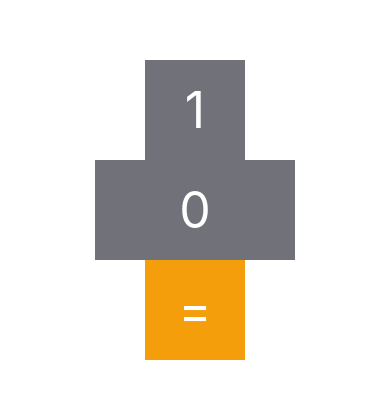
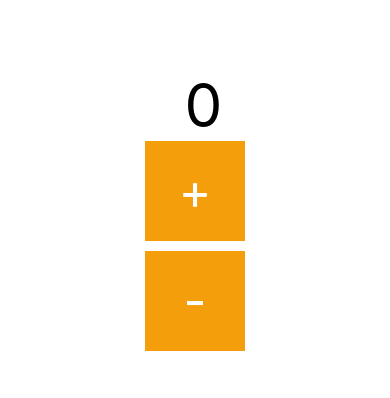
Before and after one commit to JungMunGyu/React-Native-Study, a React Native app: screen / in a window 390 px wide. Shown: the part 212-610 px from the top of the page. Built offline with nearby package versions, Linux system fonts and the light colour scheme.

Commit message:
[2장] useState를 사용하여 더하기 빼기 구현

```diff
--- a/src/App.js
+++ b/src/App.js
@@ -1,38 +1,25 @@
 import { StatusBar } from 'expo-status-bar';
-import { StyleSheet, View } from 'react-native';
+import { StyleSheet, View, Text } from 'react-native';
 import Button, { ButtonTypes } from './components/Button';
+import { useState } from 'react';
 export default function App() {
-  // 1장 내용
-  //   const name = 'MunGyu';
-  //   const add = (a, b) => a + b;
-  //   const isFullname = false;
-  //   <Text>1 + 2 = {add(1, 2)}</Text>
-  //   <Text>{isFullname === true ? name + ' Jung' : name}</Text>
-
-  //2장 - 스타일
-  //   {/* <Text style={styles.error}>Error Message</Text>
-  //       {/* 여러개의 스타일 시트 전달 -> 배열 형태 , 뒤에가 앞을 덮어쓴다*/}
-  //       <Text style={[styles.text, styles.error]}>Error Message</Text>
-  //       <Text style={[styles.error, styles.text]}>Error Message</Text>
-  //       {/* 조건에 따라 에러가 있을때 에러메세지 출력 */}
-  //       <Text style={[styles.text, isError && styles.error]}>Error Message</Text>
-
+  const [result, setResult] = useState(0);
   return (
     <View style={styles.container}>
+      <Text style={{ fontSize: 60 }}> {result}</Text>
       <Button
-        title="1"
-        onPress={() => {}}
-        buttonStyle={{ width: 100, height: 100 }}
-        buttonType={ButtonTypes.NUMBER}
+        title="+"
+        onPress={() => {
+          setResult(result + 1);
+        }}
+        buttonStyle={{ width: 100, height: 100, marginBottom: 10 }}
+        buttonType={ButtonTypes.OPERATOR}
       />
       <Button
-        title="0"
-        onPress={() => {}}
-        buttonStyle={{ width: 200, height: 100 }}
-      />
-      <Button
-        title="="
-        onPress={() => {}}
+        title="-"
+        onPress={() => {
+          setResult(result - 1);
+        }}
         buttonStyle={{ width: 100, height: 100 }}
         buttonType={ButtonTypes.OPERATOR}
       />
@@ -60,3 +47,18 @@ const styles = StyleSheet.create({
     color: 'red',
   },
 });
+
+// 1장 내용
+//   const name = 'MunGyu';
+//   const add = (a, b) => a + b;
+//   const isFullname = false;
+//   <Text>1 + 2 = {add(1, 2)}</Text>
+//   <Text>{isFullname === true ? name + ' Jung' : name}</Text>
+
+//2장 - 스타일
+//   {/* <Text style={styles.error}>Error Message</Text>
+//       {/* 여러개의 스타일 시트 전달 -> 배열 형태 , 뒤에가 앞을 덮어쓴다*/}
+//       <Text style={[styles.text, styles.error]}>Error Message</Text>
+//       <Text style={[styles.error, styles.text]}>Error Message</Text>
+//       {/* 조건에 따라 에러가 있을때 에러메세지 출력 */}
+//       <Text style={[styles.text, isError && styles.error]}>Error Message</Text>
```
